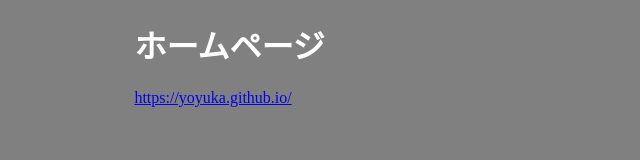
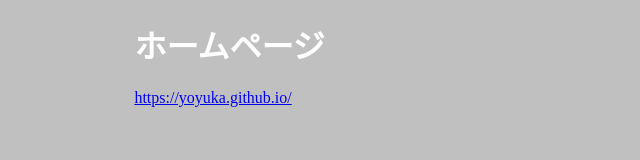
Before and after one commit to yoyuka/yoyuka.github.io, a plain HTML site: page index.html in a window 1280 px wide. Shown: the whole page, without its empty margins (0-640 px from the left). Drawn offline with Linux system fonts and the light colour scheme.

Commit message:
Add files via upload

```diff
--- a/index.html
+++ b/index.html
@@ -6,7 +6,7 @@
   <title>yoyuka</title>
   <style>
     body {
-      background-color: #808080;
+      background-color: #c0c0c0;
       color: #ffffff;
     }
     .title{
```
